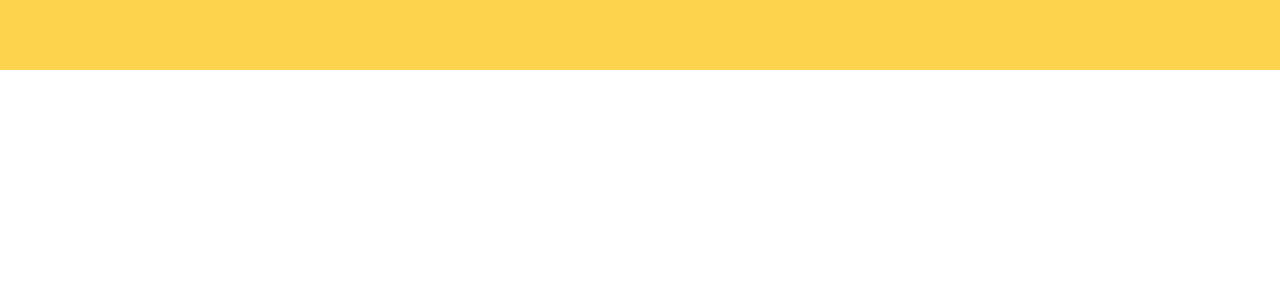
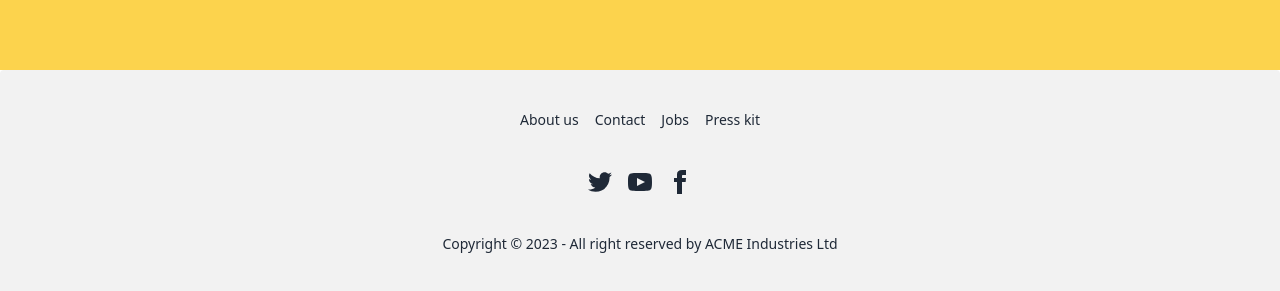
Before and after one commit to Israt-Jahan-panna/social-event-management, a React (Vite) app: page / in a window 1280 px wide. Shown: the part 2140-2431 px from the top of the page. Before the commit the page ends 2210 px from the top, so only its background shows below. Built offline with nearby package versions, Linux system fonts and the light colour scheme.

Commit message:
add footer

```diff
--- a/src/Events/EventsPage/EventsDetails.jsx
+++ b/src/Events/EventsPage/EventsDetails.jsx
@@ -1,4 +1,4 @@
-import { useLoaderData, useParams } from "react-router-dom";
+import { Link, useLoaderData, useParams } from "react-router-dom";
 import swal from "sweetalert";
 
 const EventsDetails = () => {
@@ -12,7 +12,7 @@
     //when value is emty in this time it will set
     if (!eventsItems) {
       addedDonationArray.push(event);
-      localStorage.setItem("donations", JSON.stringify(addedDonationArray));
+      localStorage.setItem(" events", JSON.stringify(addedDonationArray));
       swal(
         "Thanks you For Your Booking ",
         "We will be in touch to confirm your booking.",
@@ -20,7 +20,7 @@
       );
     } else {
       addedDonationArray.push(...eventsItems, event);
-      localStorage.setItem("donations", JSON.stringify(addedDonationArray));
+      localStorage.setItem(" events", JSON.stringify(addedDonationArray));
       swal(
         "Thanks you For Your Booking ",
         "We will be in touch to confirm your booking.",
@@ -38,7 +38,12 @@
         <div className="p-6">
           <div className="mb-3 flex items-center justify-between">
             <h5 className="block font-sans text-xl font-medium leading-snug tracking-normal text-blue-gray-900 antialiased">
-              Wooden House, Florida
+             {name}
+            </h5>
+          </div>
+          <div className="mb-3 flex items-center justify-between">
+            <h5 className="block font-sans text-xl font-medium leading-snug tracking-normal text-blue-gray-900 antialiased">
+             {short_description}
             </h5>
           </div>
           <p className="block font-sans text-base font-light leading-relaxed text-gray-700 antialiased">
@@ -46,6 +51,7 @@
           </p>
         </div>
         <div className="p-6 pt-3">
+
           <button onClick={handleEvents}
             className="block w-full select-none rounded-lg bg-pink-500 py-3.5 px-7 text-center align-middle font-sans text-sm font-bold uppercase text-white shadow-md shadow-pink-500/20 transition-all hover:shadow-lg hover:shadow-pink-500/40 focus:opacity-[0.85] focus:shadow-none active:opacity-[0.85] active:shadow-none disabled:pointer-events-none disabled:opacity-50 disabled:shadow-none"
             type="button"
@@ -53,6 +59,7 @@
           >
             {button_text}
           </button>
+
         </div>
       </div>
     </div>
--- a/src/pages/BookingDetails/BookingDetails.jsx
+++ b/src/pages/BookingDetails/BookingDetails.jsx
@@ -2,24 +2,25 @@
 import Events from "../../Events/Events";
 
 
+
 const BookingDetails = () => {
     const [events, setEvents] = useState([]);
-  const [noFound, setNoFound] = useState(false);
+    const [notFound, setNotFound] = useState(false);
     const [isShow , setIsShow] =useState(false)
-  useEffect(() => {
-    const  eventItems = JSON.parse(localStorage.getItem("events"));
+    useEffect(() => {
+        const eventItems = JSON.parse(localStorage.getItem("events"));
+        if (eventItems) {
+          setEvents(eventItems);
 
-    if ( eventItems) {
-      setEvents( eventItems);
-    } else {
-      setNoFound("No data found no worries please select your donation item  ");
-    }
-  }, []);
+        } else {
+          setNotFound("No dtat Found Please Booking Your Events"); // Keep it as true when no data is found
+        }
+      }, []);
   console.log(events);
     return (
         <div className=" mx-24 mt-28">
-      {noFound ? (
-        <p className="h-[80vh] flex justify-center items-center">{noFound}</p>
+      {notFound ? (
+        <p className="h-[80vh] flex justify-center items-center">{notFound}</p>
       ) : (
         <div>
             <div className=" grid grid-cols-1 md:grid-cols-2 lg:grid-cols-2 gap-4 ">
--- /dev/null
+++ b/src/pages/Footer/Footer.jsx
@@ -0,0 +1,28 @@
+
+
+const Footer = () => {
+    return (
+        <div>
+<footer className="footer footer-center p-10 bg-base-200 text-base-content rounded">
+  <nav className="grid grid-flow-col gap-4">
+    <a className="link link-hover">About us</a>
+    <a className="link link-hover">Contact</a>
+    <a className="link link-hover">Jobs</a>
+    <a className="link link-hover">Press kit</a>
+  </nav>
+  <nav>
+    <div className="grid grid-flow-col gap-4">
+      <a><svg xmlns="http://www.w3.org/2000/svg" width="24" height="24" viewBox="0 0 24 24" className="fill-current"><path d="M24 4.557c-.883.392-1.832.656-2.828.775 1.017-.609 1.798-1.574 2.165-2.724-.951.564-2.005.974-3.127 1.195-.897-.957-2.178-1.555-3.594-1.555-3.179 0-5.515 2.966-4.797 6.045-4.091-.205-7.719-2.165-10.148-5.144-1.29 2.213-.669 5.108 1.523 6.574-.806-.026-1.566-.247-2.229-.616-.054 2.281 1.581 4.415 3.949 4.89-.693.188-1.452.232-2.224.084.626 1.956 2.444 3.379 4.6 3.419-2.07 1.623-4.678 2.348-7.29 2.04 2.179 1.397 4.768 2.212 7.548 2.212 9.142 0 14.307-7.721 13.995-14.646.962-.695 1.797-1.562 2.457-2.549z"></path></svg></a>
+      <a><svg xmlns="http://www.w3.org/2000/svg" width="24" height="24" viewBox="0 0 24 24" className="fill-current"><path d="M19.615 3.184c-3.604-.246-11.631-.245-15.23 0-3.897.266-4.356 2.62-4.385 8.816.029 6.185.484 8.549 4.385 8.816 3.6.245 11.626.246 15.23 0 3.897-.266 4.356-2.62 4.385-8.816-.029-6.185-.484-8.549-4.385-8.816zm-10.615 12.816v-8l8 3.993-8 4.007z"></path></svg></a>
+      <a><svg xmlns="http://www.w3.org/2000/svg" width="24" height="24" viewBox="0 0 24 24" className="fill-current"><path d="M9 8h-3v4h3v12h5v-12h3.642l.358-4h-4v-1.667c0-.955.192-1.333 1.115-1.333h2.885v-5h-3.808c-3.596 0-5.192 1.583-5.192 4.615v3.385z"></path></svg></a>
+    </div>
+  </nav>
+  <aside>
+    <p>Copyright © 2023 - All right reserved by ACME Industries Ltd</p>
+  </aside>
+</footer>
+        </div>
+    );
+};
+
+export default Footer;
--- a/src/pages/Home/Home.jsx
+++ b/src/pages/Home/Home.jsx
@@ -1,6 +1,7 @@
 import { useLoaderData } from "react-router-dom";
 import Banner from "../../Header/Banner/Banner";
 import EventsPage from "../../Events/EventsPage/EventsPage";
+import Footer from "../Footer/Footer";
 
 
 
@@ -16,6 +17,7 @@
                <EventsPage events={events}></EventsPage>
                </div>
             </div>
+            <Footer></Footer>
         </div>
     );
 };
```
